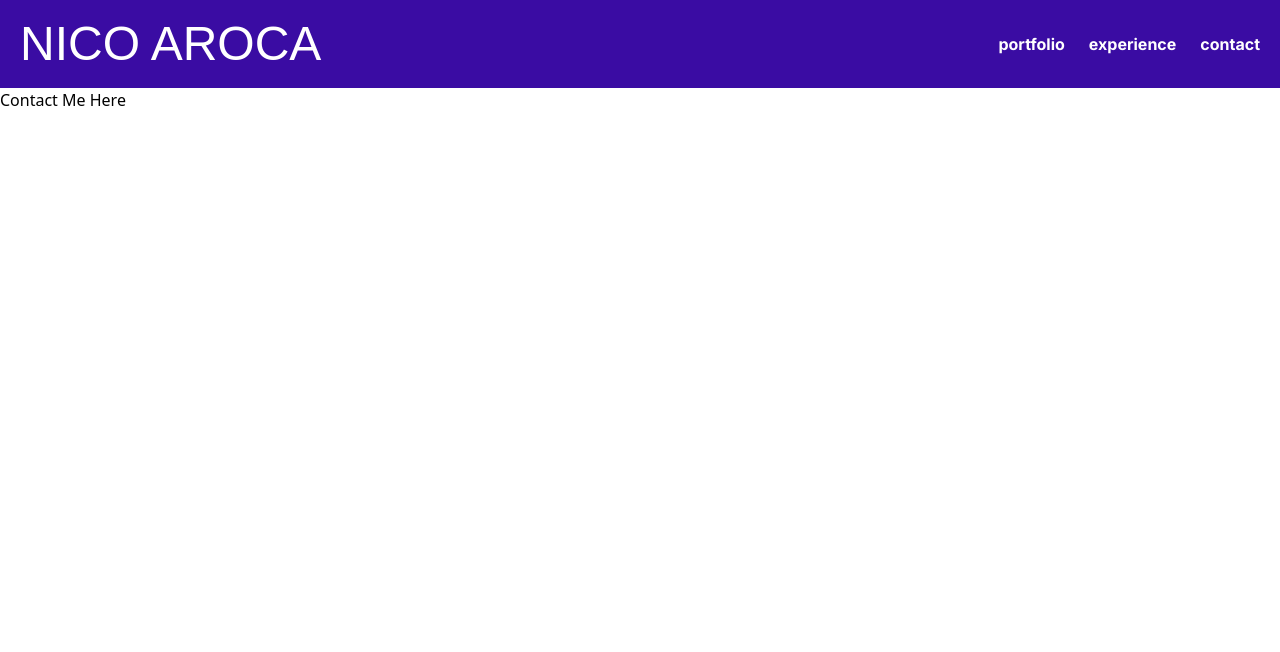
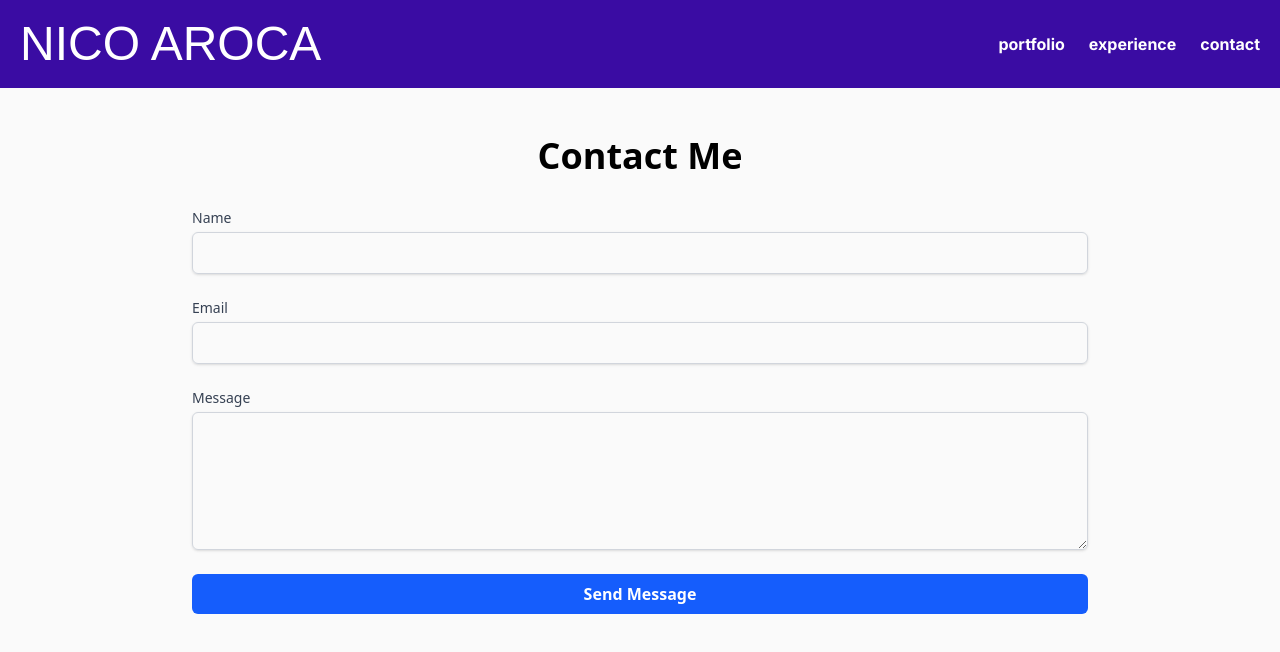
Before and after one commit to tailsmonster/portfolio, a React (Vite) app in the folder vite-project/: page /contact in a window 1280 px wide. Shown: the top 652 px of the page. Built offline with nearby package versions, Linux system fonts and the light colour scheme; a web font is replaced by a local one.

Commit message:
added form to contact page

```diff
--- a/vite-project/src/pages/ContactPage.tsx
+++ b/vite-project/src/pages/ContactPage.tsx
@@ -5,7 +5,60 @@
 const ContactPage = () => {
   return (
     <>
-      <h1>Contact Me Here</h1>
+      <div className="min-h-screen bg-neutral-50 py-12 px-4 sm:px-6 lg:px-8">
+        <div className="max-w-4xl mx-auto">
+          <h1 className="text-4xl font-bold mb-8 text-center">Contact Me</h1>
+          <form className="space-y-6" action="https://formspree.io/f/xzzrwnyo" method="POST">
+            <div>
+              <label htmlFor="name" className="block text-sm font-medium text-gray-700">
+                Name
+              </label>
+              <input
+                type="text"
+                id="name"
+                name="name"
+                className="mt-1 block w-full border border-gray-300 rounded-md shadow-sm p-2 focus:ring-blue-500 focus:border-blue-500"
+                required
+              />
+            </div>
+
+            <div>
+              <label htmlFor="email" className="block text-sm font-medium text-gray-700">
+                Email
+              </label>
+              <input
+                type="email"
+                id="email"
+                name="email"
+                className="mt-1 block w-full border border-gray-300 rounded-md shadow-sm p-2 focus:ring-blue-500 focus:border-blue-500"
+                required
+              />
+            </div>
+
+            <div>
+              <label htmlFor="message" className="block text-sm font-medium text-gray-700">
+                Message
+              </label>
+              <textarea
+                id="message"
+                name="message"
+                rows={5}
+                className="mt-1 block w-full border border-gray-300 rounded-md shadow-sm p-2 focus:ring-blue-500 focus:border-blue-500"
+                required
+              />
+            </div>
+
+            <div>
+              <button
+                type="submit"
+                className="w-full bg-blue-600 hover:bg-blue-700 text-white font-semibold py-2 px-4 rounded-md transition"
+              >
+                Send Message
+              </button>
+            </div>
+          </form>
+        </div>
+      </div>
     </>
   )
 }
--- a/vite-project/src/pages/ExperiencePage.tsx
+++ b/vite-project/src/pages/ExperiencePage.tsx
@@ -73,7 +73,6 @@ const certification_content = () => {
           key={idx}
           className="bg-white rounded-xl shadow-md transition p-4 flex flex-col items-center text-center"
         >
-          {/* Optional logo display */}
           {cert.logo && (
             <img
               src={cert.logo}
@@ -104,7 +103,7 @@ const certification_content = () => {
 const ExperiencePage = () => {
   return (
     <div className="min-h-screen bg-neutral-50 py-12 px-4 sm:px-6 lg:px-8">
-      <div className="max-w-3xl mx-auto">
+      <div className="max-w-4xl mx-auto">
         <h2 className="text-4xl font-bold m-4 text-center font-Inter">Experience</h2>
         {experience_content()}
       </div>
--- a/vite-project/src/pages/PortfolioPage.tsx
+++ b/vite-project/src/pages/PortfolioPage.tsx
@@ -4,11 +4,11 @@ import { Project } from "../lib/Project"; // assuming Project class is here
 
 const PortfolioPage = () => {
   return (
-    <div className="p-6">
-      <h2 className="text-3xl font-bold mb-4">Software Projects</h2>
-      <div className="grid gap-6 md:grid-cols-2 lg:grid-cols-3">
+    <div className="p-6 mx-auto ">
+      <h2 className="text-4xl font-bold m-4 text-center font-Inter">Software Projects</h2>
+      <div className="grid gap-6 md:grid-cols-2 lg:grid-cols-3 ">
         {[...projects].reverse().map((project: Project) => (
-          <div key={project.id} className="bg-white rounded-xl shadow-md p-4">
+          <div key={project.id} className="bg-white rounded-xl shadow-md p-4 m-7  ">
             <img
               src={project.screenshot}
               alt={`${project.title} screenshot`}
```
